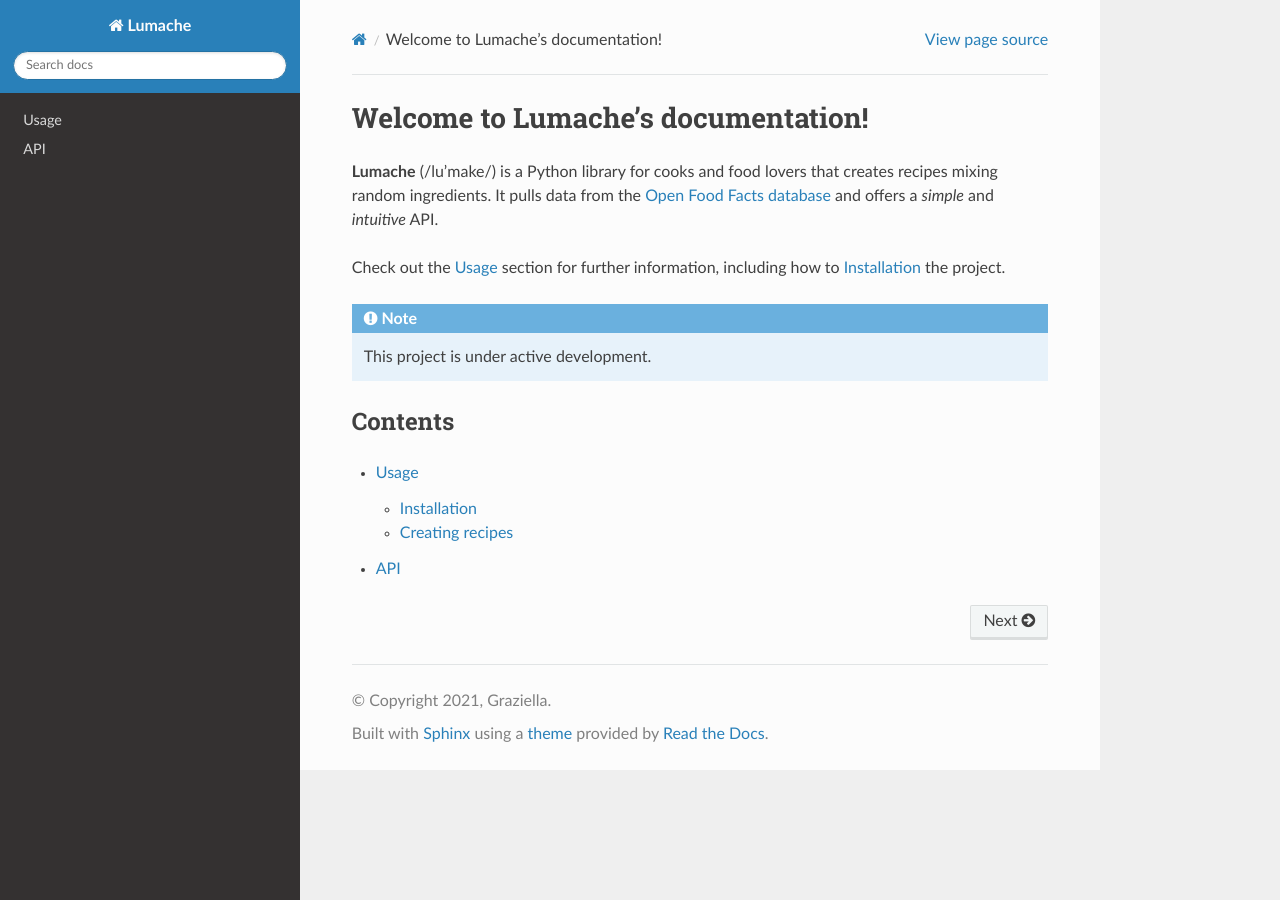
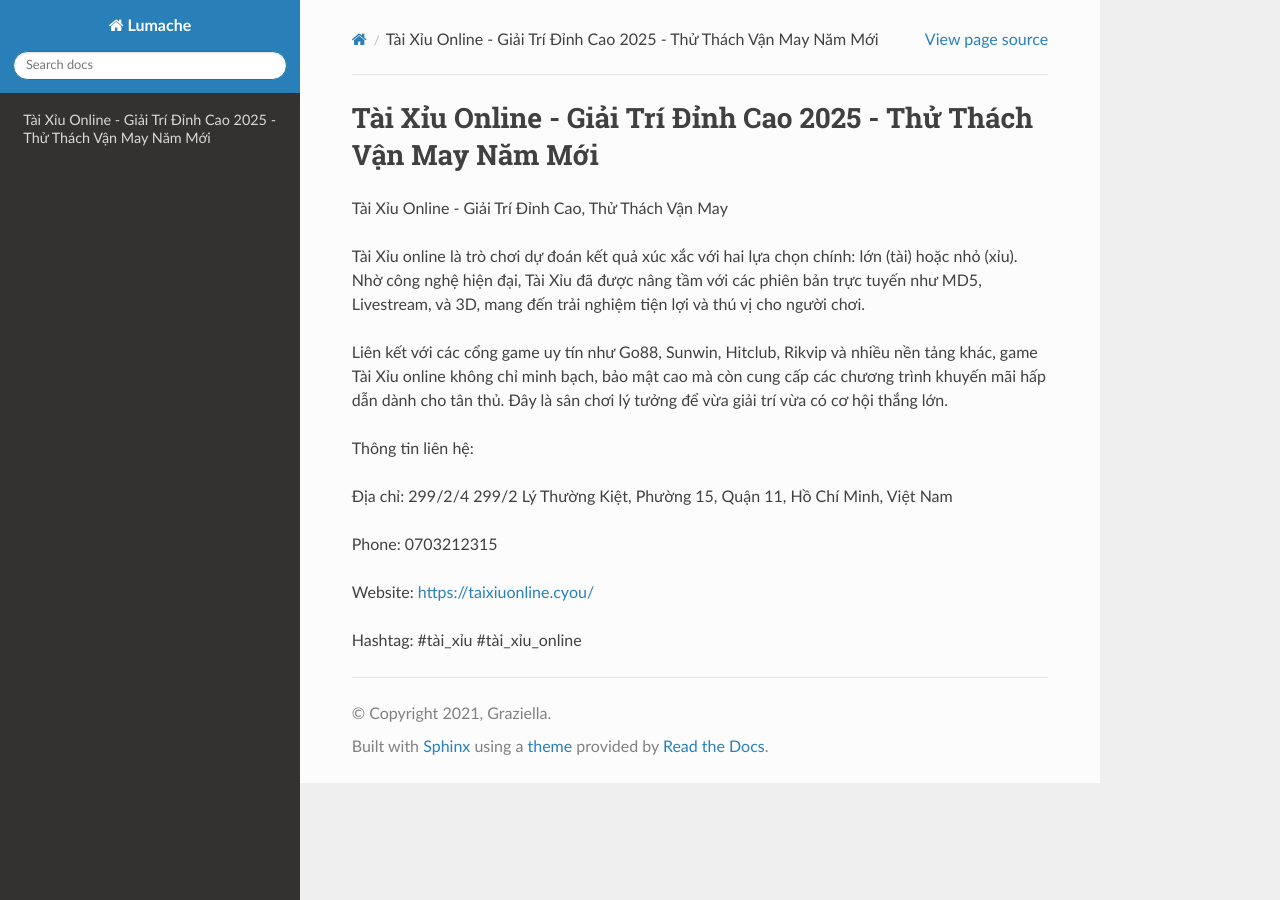
Before and after one commit to parkisngan19/taixiuonlinecyou, a Sphinx documentation site: the page built from docs/source/index.rst, in a window 1280 px wide. Built offline with Sphinx 7.4.7 and the Read the Docs theme 3.1.0, drawn with Linux system fonts in a browser that asks for light colours.

Commit message:
Update index.rst

```diff
--- a/docs/source/index.rst
+++ b/docs/source/index.rst
@@ -1,22 +1,18 @@
-Welcome to Lumache's documentation!
+Tài Xỉu Online - Giải Trí Đỉnh Cao 2025 - Thử Thách Vận May Năm Mới
 ===================================
 
-**Lumache** (/lu'make/) is a Python library for cooks and food lovers
-that creates recipes mixing random ingredients.
-It pulls data from the `Open Food Facts database <https://world.openfoodfacts.org/>`_
-and offers a *simple* and *intuitive* API.
+Tài Xỉu Online - Giải Trí Đỉnh Cao, Thử Thách Vận May
 
-Check out the :doc:`usage` section for further information, including
-how to :ref:`installation` the project.
+Tài Xỉu online là trò chơi dự đoán kết quả xúc xắc với hai lựa chọn chính: lớn (tài) hoặc nhỏ (xỉu). Nhờ công nghệ hiện đại, Tài Xỉu đã được nâng tầm với các phiên bản trực tuyến như MD5, Livestream, và 3D, mang đến trải nghiệm tiện lợi và thú vị cho người chơi.
 
-.. note::
+Liên kết với các cổng game uy tín như Go88, Sunwin, Hitclub, Rikvip và nhiều nền tảng khác, game Tài Xỉu online không chỉ minh bạch, bảo mật cao mà còn cung cấp các chương trình khuyến mãi hấp dẫn dành cho tân thủ. Đây là sân chơi lý tưởng để vừa giải trí vừa có cơ hội thắng lớn.
 
-   This project is under active development.
+Thông tin liên hệ:
 
-Contents
---------
+Địa chỉ: 299/2/4 299/2 Lý Thường Kiệt, Phường 15, Quận 11, Hồ Chí Minh, Việt Nam
 
-.. toctree::
+Phone: 0703212315
 
-   usage
-   api
+Website: https://taixiuonline.cyou/
+
+Hashtag: #tài_xỉu #tài_xỉu_online
```
